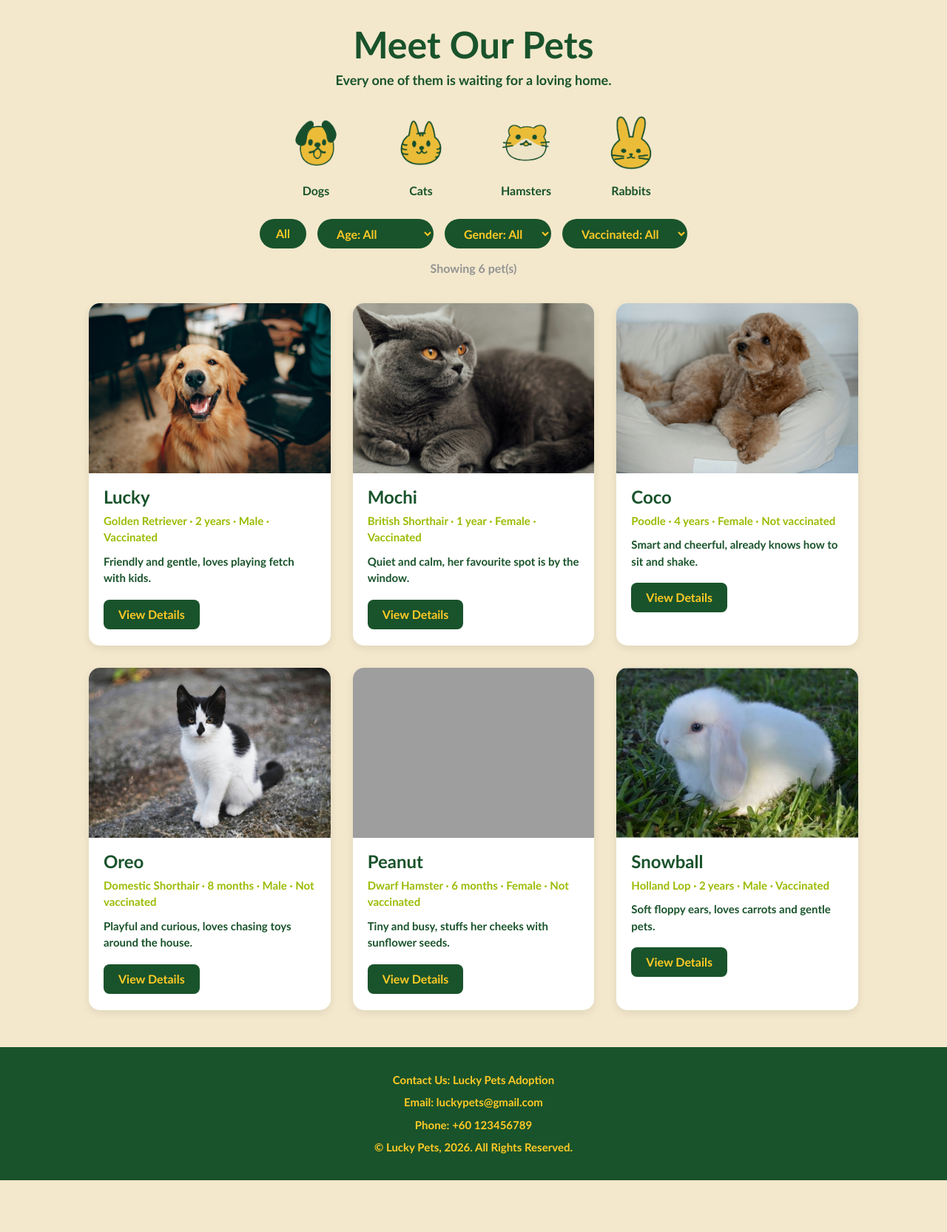
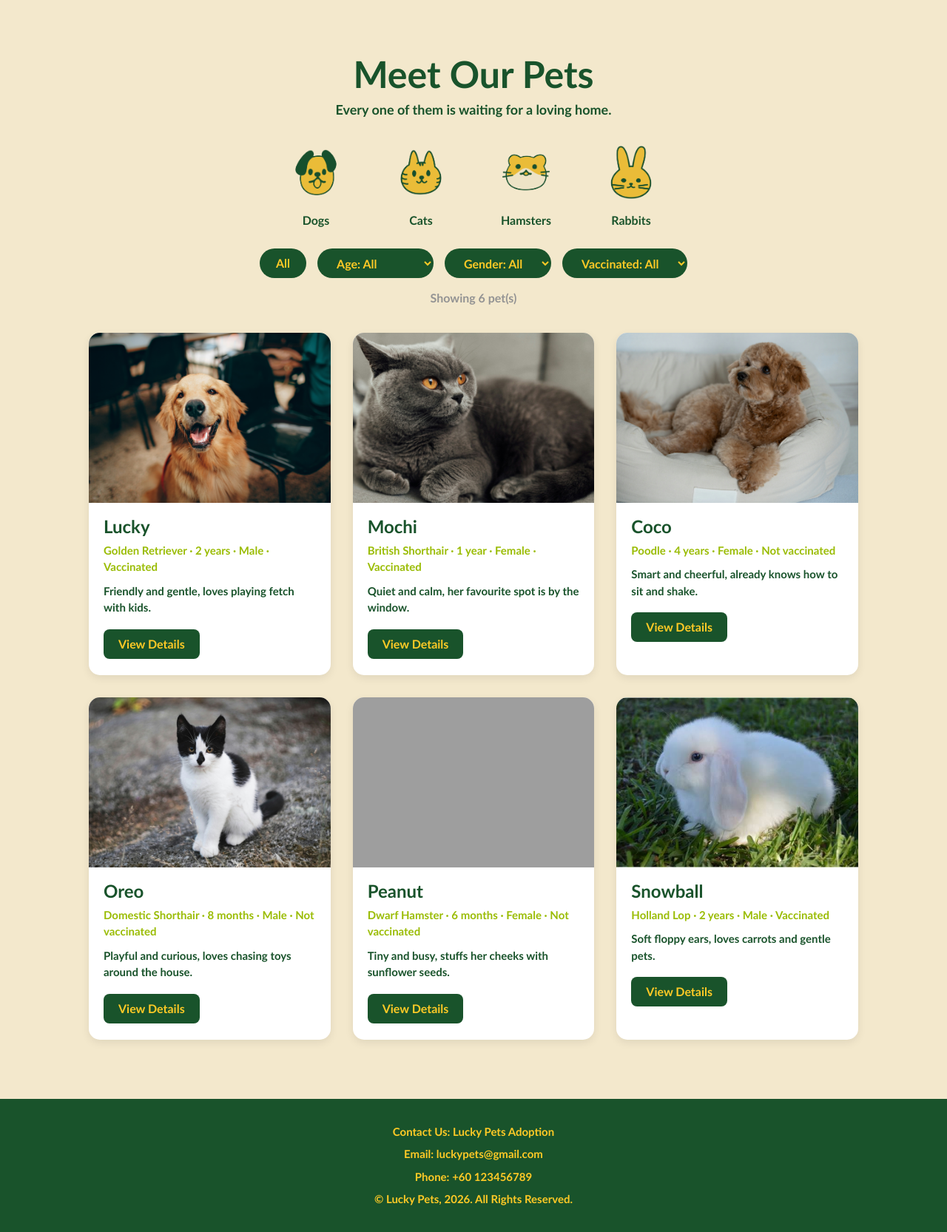
Before and after one commit to aoaoyi/PetAdoptionWeb, a Java web app: page /list.html in a window 1280 px wide. Shown: the part 158-1824 px from the top of the page at 74% size. Before the commit the page ends 1754 px from the top, so only its background shows below. Run offline with Tomcat 11, a stand-in JSP engine, Linux system fonts and the light colour scheme; grey boxes are pictures that could not be loaded.

Commit message:
Update list.css

```diff
--- a/src/main/webapp/list.css
+++ b/src/main/webapp/list.css
@@ -12,7 +12,7 @@ body {
 .list-page {
     max-width: 1100px;
     margin: 0 auto;
-    padding: 20px 30px 50px;
+    padding: 60px 30px 80px;
 }
 
 /* ========== ① Page title ========== */
```
